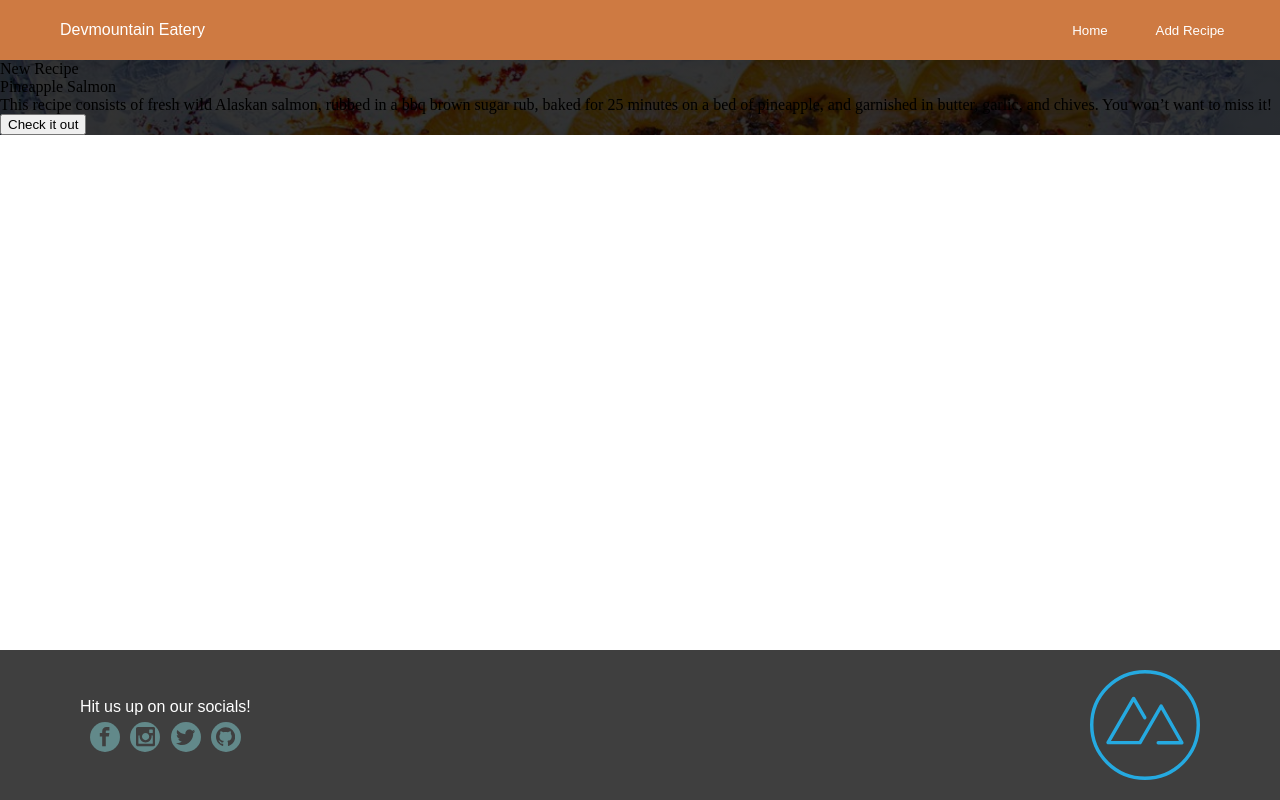
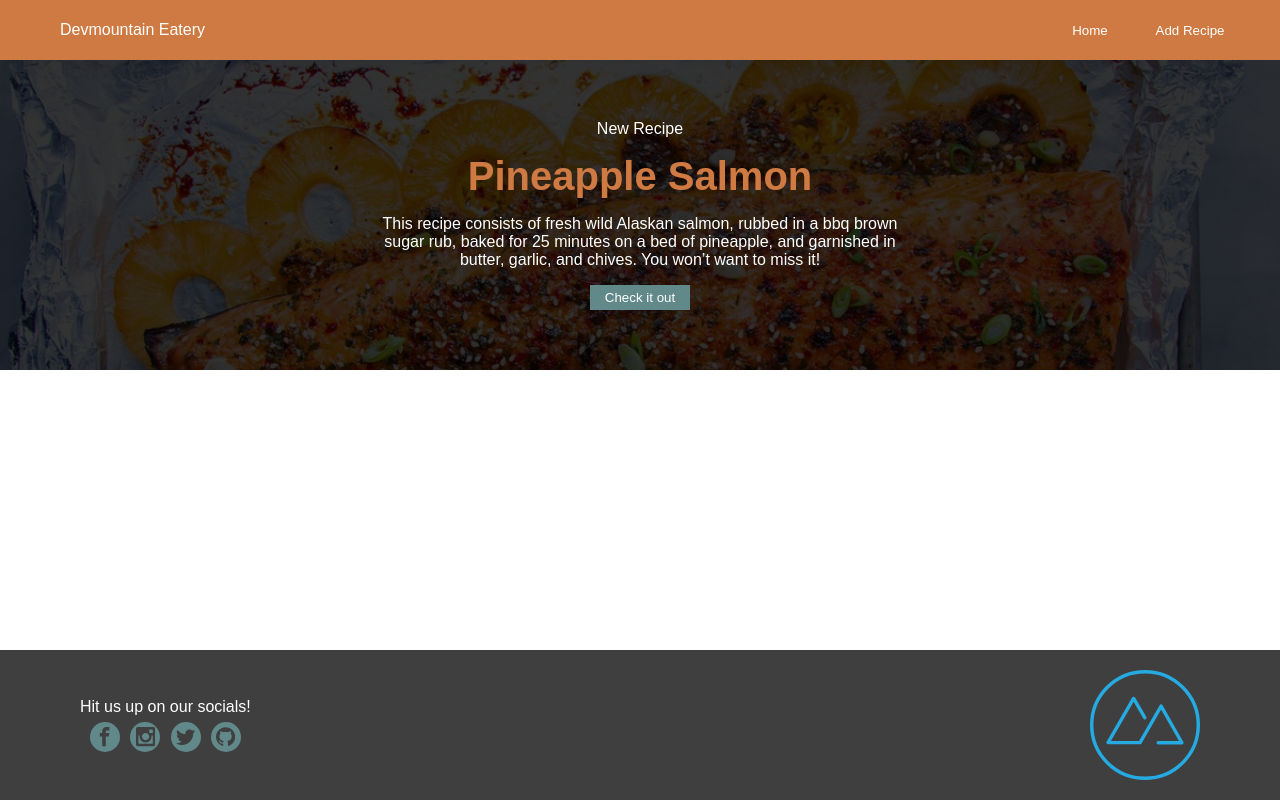
Before and after one commit to rachelspencer/Unit-3-dev-mountain-eatery, a React (Create React App) app: page / in a window 1280 px wide. Built offline with nearby package versions, Linux system fonts and the light colour scheme; no server answers.

Commit message:
AdBanner CSS added

```diff
--- a/src/App.css
+++ b/src/App.css
@@ -88,3 +88,47 @@ nav {
 	justify-content: center;
 	align-items: center;
 }
+
+.banner {
+	display: flex;
+	flex-direction: column;
+	align-items: center;
+	padding: 60px 0px;
+	text-align: center;
+}
+
+h1 {
+	font-family: sans-serif;
+	font-weight: 800;
+	color:rgb(206, 122, 66);
+	font-size: 40px;
+	margin-bottom: 16px;
+}
+
+h3 {
+	font-family: sans-serif;
+	color: white;
+	margin-bottom: 16px;
+}
+
+p {
+	font-family: sans-serif;
+	color: white;
+	width: 517px;
+	margin-bottom: 16px;
+}
+
+.blue-btn {
+	background-color: rgb(98, 137, 138);
+	border: none;
+	color: white;
+	cursor: pointer;
+	width: 100px;
+	height: 100%;
+	padding: 5px 5px;
+}
+
+.blue-btn:hover {
+	background-color: rgba(255, 255, 255, .5);
+	color: black;
+}
--- a/src/components/homeComponents/AdBanner.jsx
+++ b/src/components/homeComponents/AdBanner.jsx
@@ -14,13 +14,13 @@ const AdBanner = () => {
         backgroundSize: "cover",
       }}
     >
-      <div>
+      <div className="banner">
         <h3>New Recipe</h3>
         <h1>Pineapple Salmon</h1>
-        <h3>
+        <p>
           This recipe consists of fresh wild Alaskan salmon, rubbed in a bbq
           brown sugar rub, baked for 25 minutes on a bed of pineapple, and garnished in butter, garlic, and chives. You won’t want to miss it!
-        </h3>
+        </p>
         <Link to="/recipe/3">
           <button className="blue-btn">Check it out</button>
         </Link>
```
